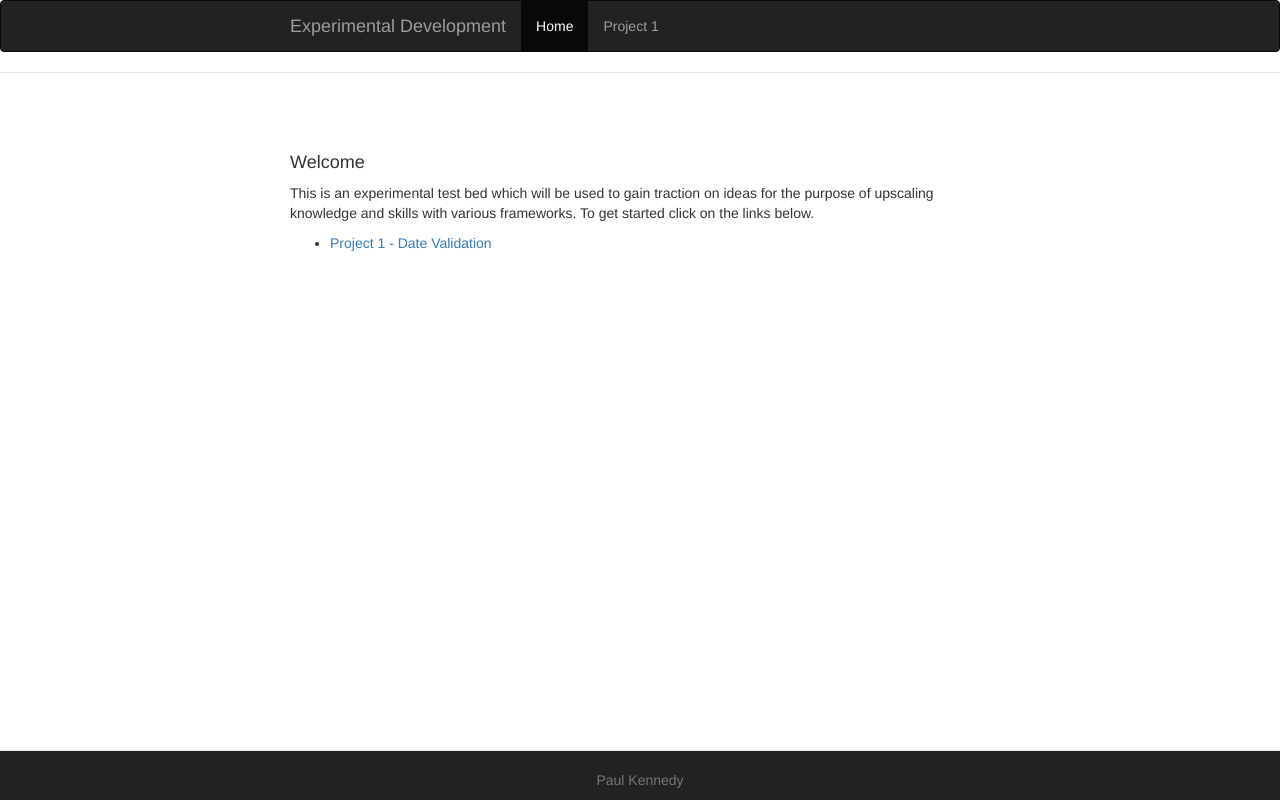
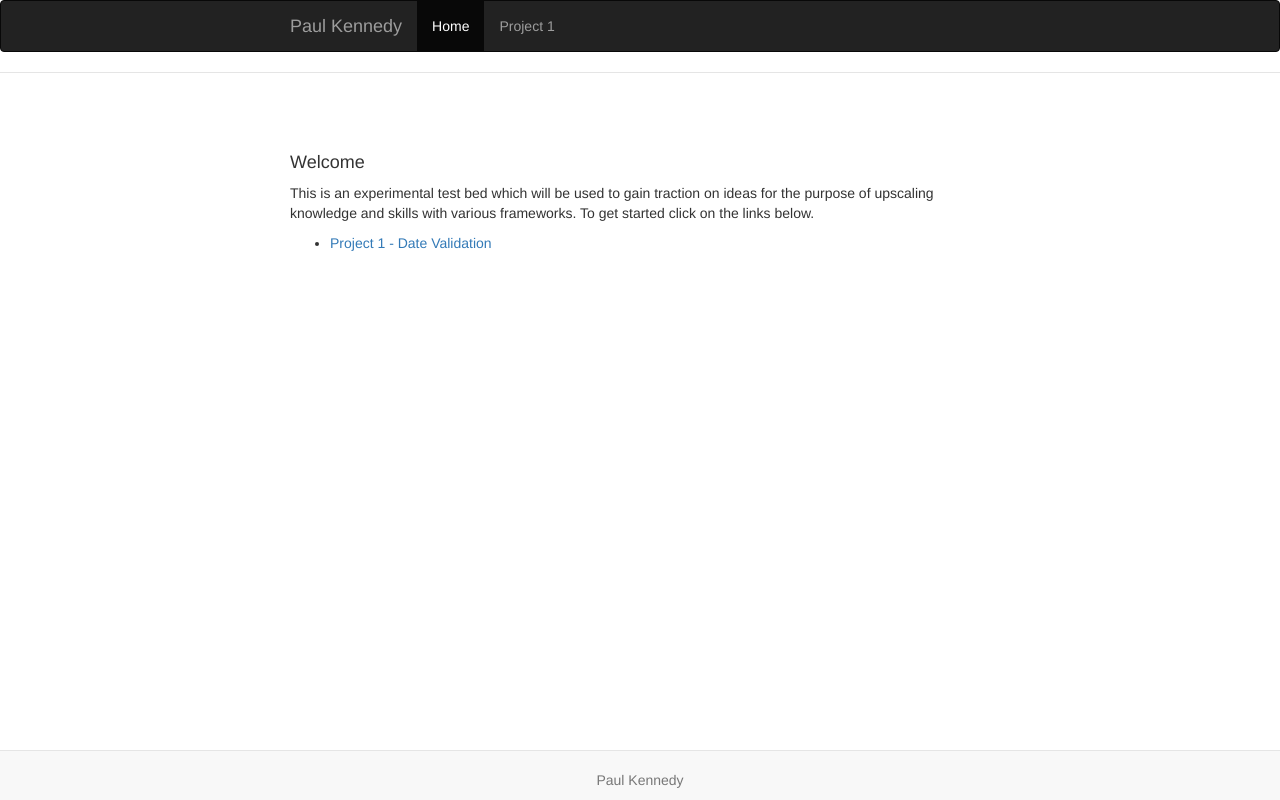
Before and after one commit to PaulKennedyDIT/ExperimentalDevelopment, a website: page app/index.html in a window 1280 px wide. Drawn offline with nearby package versions, Linux system fonts and the light colour scheme; some packages are replaced by stand-ins of ours; files that its build step writes are made by us from their sources.

Commit message:
Updated footer and header

```diff
--- a/app/index.html
+++ b/app/index.html
@@ -33,7 +33,7 @@
               <span class="icon-bar"></span>
             </button>
 
-            <a class="navbar-brand" href="#/">Experimental Development</a>
+            <a class="navbar-brand" href="#/">Paul Kennedy</a>
           </div>
 
           <div class="collapse navbar-collapse" id="js-navbar-collapse">
@@ -52,7 +52,7 @@
     </div>
 
     <!-- Footer -->
-    <div class="footer navbar navbar-inverse navbar-fixed-bottom">
+    <div class="footer navbar navbar-default navbar-fixed-bottom">
       <div class="text-center">
            <p>Paul Kennedy</p>
       </div>
```
